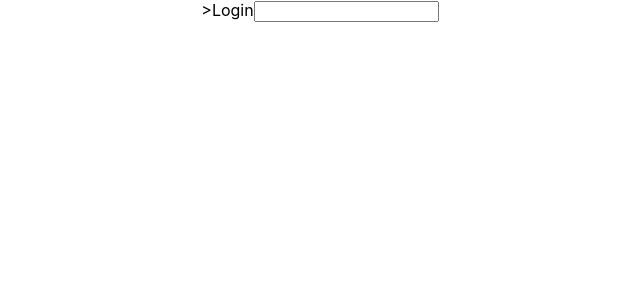
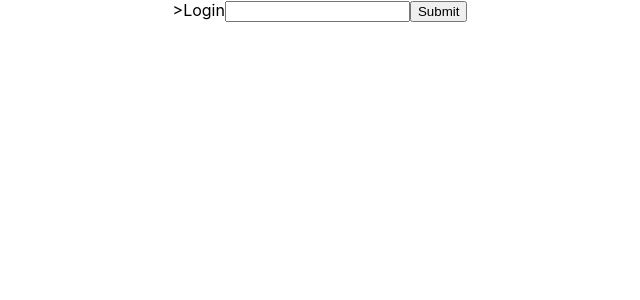
Before and after one commit to mug913/life_grind_frontend, a React (Create React App) app: page / in a window 1280 px wide. Shown: the top 300 px of the page, without its empty margins (320-960 px from the left). Built offline with nearby package versions, Linux system fonts and the light colour scheme.

Commit message:
resolved type

```diff
--- a/src/components/users/loginInput.js
+++ b/src/components/users/loginInput.js
@@ -22,7 +22,7 @@ handleSubmit = (event) => {
                 <form onSubmit={event => this.handleSubmit(event)}>>
                     <label>Login</label>
                         <input type="text" onChange={this.handleChange} value={this.state.text} />
-                        <imput type="submit" />
+                        <input type="submit" />
                 </form>
             </div>
         )
```
